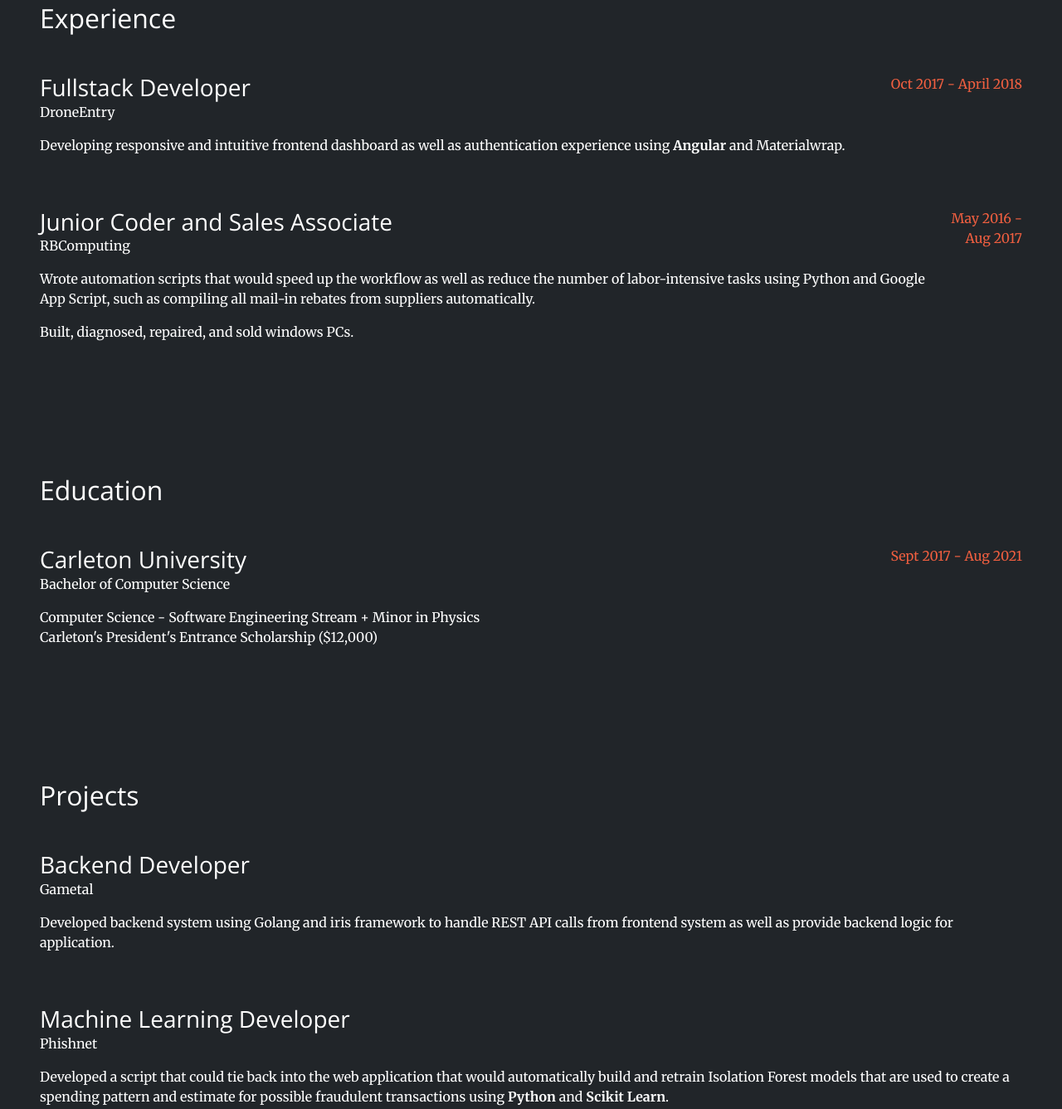
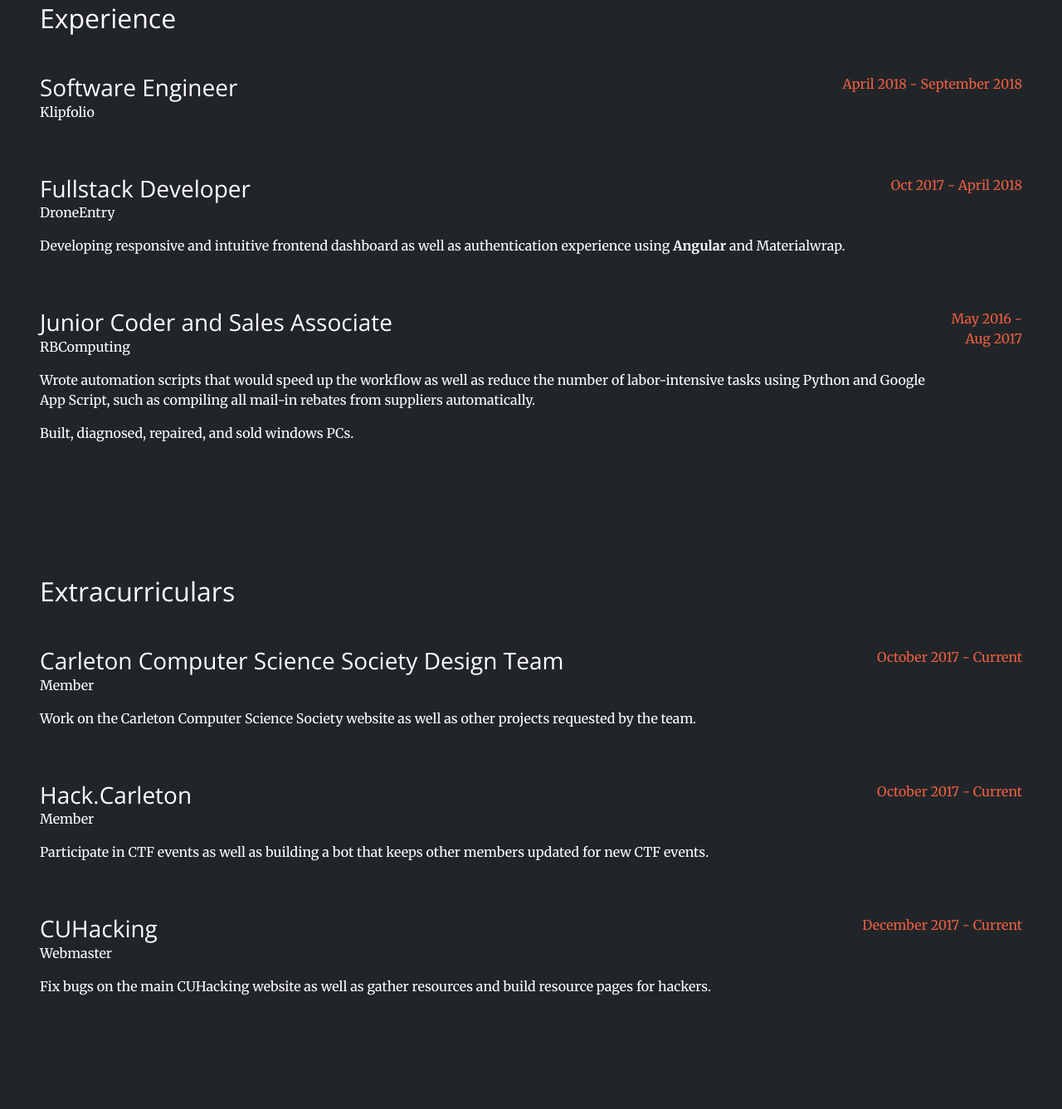
Before and after one commit to jQwotos/jQwotos.github.io, a plain HTML site: page index.html in a window 1280 px wide. Shown: the part 1838-3175 px from the top of the page at 83% size. Drawn offline with nearby package versions, Linux system fonts and the light colour scheme.

Commit message:
update: updated main page

```diff
--- a/index.html
+++ b/index.html
@@ -81,7 +81,7 @@
           <div class="col-lg-8 mx-auto text-center">
             <h2 class="section-heading text-white">About me.</h2>
             <hr class="light my-4">
-            <p class="text-faded mb-4">An undergraduate student in Computer Science who builds, develops and ships software that is efficient, tested, and bug free using prior coding and debugging experience from working on previous projects as well as algorithms discussed during lectures. In addition to learning new techniques and ways to solve different problems as well as the exploring new topics, languages and frameworks. Currently seeking a four-month internship or coop for Summer 2018.
+            <p class="text-faded mb-4">An undergraduate student in Computer Science who builds, develops and ships software that is efficient, tested, and bug free using prior coding and debugging experience from working on previous projects as well as algorithms discussed during lectures. In addition to learning new techniques and ways to solve different problems as well as the exploring new topics, languages and frameworks. Currently seeking a four-month internship or coop for Fall 2018.
             </p>
             <a class="btn btn-light btn-xl js-scroll-trigger" href="#portfolio">Portfolio</a>
           </div>
@@ -152,7 +152,15 @@
           <section class="resume-section p-3 p-lg-5 d-flex flex-column" id="experience">
             <div class="my-auto">
               <h2 class="mb-5">Experience</h2>
-
+              <div class="resume-item d-flex flex-column flex-md-row mb-5">
+                <div class="resume-content mr-auto">
+                  <h3 class="mb-0">Software Engineer</h3>
+                  <div class="subheading mb-3">Klipfolio</div>
+                </div>
+                <div class="resume-date text-md-right">
+                  <span class="text-primary">April 2018 - September 2018</span>
+                </div>
+              </div>
               <div class="resume-item d-flex flex-column flex-md-row mb-5">
                 <div class="resume-content mr-auto">
                   <h3 class="mb-0">Fullstack Developer</h3>
@@ -172,6 +180,44 @@
                 </div>
                 <div class="resume-date text-md-right">
                   <span class="text-primary">May 2016 - Aug 2017</span>
+                </div>
+              </div>
+            </div>
+          </section>
+
+          <section class="resume-section p-3 p-lg-5 d-flex flex-column" id="extracurriculars">
+            <div class="my-auto">
+              <h2 class="mb-5">Extracurriculars</h2>
+              <div class="resume-item d-flex flex-column flex-md-row mb-5">
+                <div class="resume-content mr-auto">
+                  <h3 class="mb-0">Carleton Computer Science Society Design Team</h3>
+                  <div class="subheading mb-3">Member</div>
+                  <p>
+                    Work on the Carleton Computer Science Society website as well as other projects requested by the team.
+                  </p>
+                </div>
+                <div class="resume-date text-md-right">
+                  <span class="text-primary">October 2017 - Current</span>
+                </div>
+              </div>
+              <div class="resume-item d-flex flex-column flex-md-row mb-5">
+                <div class="resume-content mr-auto">
+                  <h3 class="mb-0">Hack.Carleton</h3>
+                  <div class="subheading mb-3">Member</div>
+                  <p>Participate in CTF events as well as building a bot that keeps other members updated for new CTF events.</p>
+                </div>
+                <div class="resume-date text-md-right">
+                  <span class="text-primary">October 2017 - Current</span>
+                </div>
+              </div>
+              <div class="resume-item d-flex flex-column flex-md-row mb-5">
+                <div class="resume-content mr-auto">
+                  <h3 class="mb-0">CUHacking</h3>
+                  <div class="subheading mb-3">Webmaster</div>
+                  <p>Fix bugs on the main CUHacking website as well as gather resources and build resource pages for hackers.</p>
+                </div>
+                <div class="resume-date text-md-right">
+                  <span class="text-primary">December 2017 - Current</span>
                 </div>
               </div>
             </div>
```
